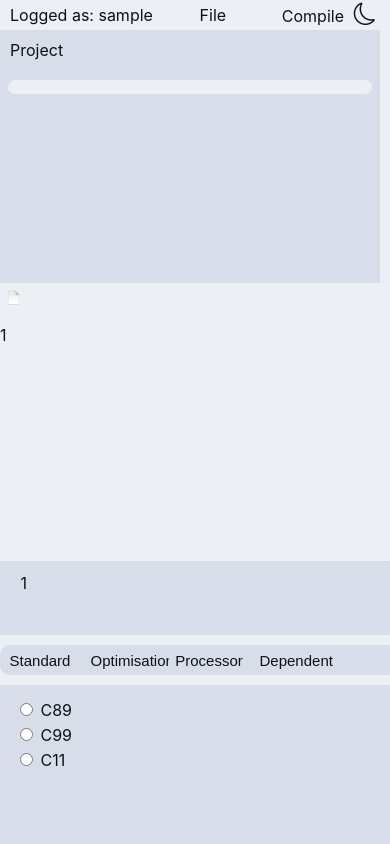
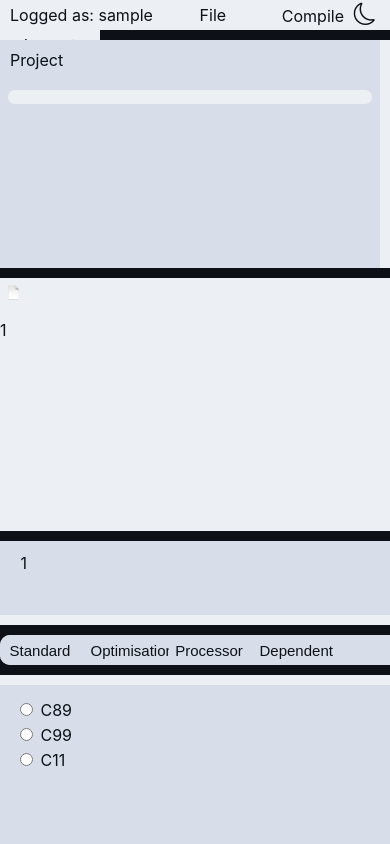
Before and after one commit to Klosiu889/WebIDE, a Django app: page /webIDE/ in a window 390 px wide; the page is wider, and only the part inside the window is pictured. Run offline with Django 4.2, Linux system fonts and the light colour scheme; the visitor is signed in with stand-in values (Sample User, id 1); data comes from the database, SQL or seed files in the repository; data that the repository does not hold is empty; some libraries are stand-ins or nearby versions.

Commit message:
[Django backend] Small fixes and packages updates.

```diff
--- a/Backend/webIDE/static/webIDE/Scripts/FilesServices.js
+++ b/Backend/webIDE/static/webIDE/Scripts/FilesServices.js
@@ -279,7 +279,7 @@ function saveChanges(evt) {
 		})
 }
 
-function downloadFile(evt) {
+function downloadFile() {
 	if (openedFile != null) {
 		const path_field = document.getElementById('download-path')
 		path_field.value = openedFile.path.toString()
@@ -290,7 +290,7 @@ addFileForm.addEventListener('submit', evt => addFile(evt))
 addDirForm.addEventListener('submit', evt => addDirectory(evt))
 deleteForm.addEventListener('submit', evt => deleteItem(evt))
 saveForm.addEventListener('submit', evt => saveChanges(evt))
-downloadForm.addEventListener('submit', evt => downloadFile(evt))
+downloadForm.addEventListener('submit', () => downloadFile())
 
 /*
  *  Compiler
--- a/Backend/webIDE/static/webIDE/Style/Colors.css
+++ b/Backend/webIDE/static/webIDE/Style/Colors.css
@@ -2,6 +2,7 @@
     --primary-color: #D8DEE9;
     --secondary-color: #ECEFF4;
     --trimary-color: #999;
+    --website-color: #0D1117;
     --text-color: #0D1117;
     --highlight-color: green;
     --button-hover-color: rgba(138, 168, 197);
@@ -11,6 +12,7 @@
     --primary-color: #0D1117;
     --secondary-color: #161B22;
     --text-color: #D8DEE9;
+    --website-color: #0D1117;
     --button-hover-color: #4C566A;
     --highlight-color: greenyellow;
 }
@@ -22,7 +24,7 @@
 }
 
 body {
-    background-color: var(--secondary-color);
+    background-color: var(--website-color);
 }
 
 .menu {
--- a/Backend/webIDE/static/webIDE/Style/ColorsCompressed.css
+++ /dev/null
@@ -1 +0,0 @@
-:root{--primary-color:#D8DEE9;--secondary-color:#ECEFF4;--trimary-color:#999;--text-color:#0D1117;--button-hover-color:rgba(138, 168, 197, 0.59)}.darkmode{--primary-color:#0D1117;--secondary-color:#161B22;--text-color:#D8DEE9;--button-hover-color:#4C566A}*{color:var(--text-color)}.code,.code button,.code textarea,.code-editor,.files-content,.menu,.menu button,body{background-color:var(--secondary-color)}.files,.fragment,.options,.tabs,.tabs-button{background-color:var(--primary-color)}.code button:hover,.menu button:hover,.tabs-button.active,.tabs-button:hover{background-color:var(--button-hover-color)}.files{border-right:10px solid var(--secondary-color)}.fragment{border-bottom:10px solid var(--secondary-color)}.options{border-top:10px solid var(--secondary-color)}::-webkit-scrollbar{background-color:var(--secondary-color)}::-webkit-scrollbar-thumb{background-color:var(--trimary-color)}::-webkit-scrollbar-thumb:hover{background-color:var(--button-hover-color)}::-webkit-scrollbar-corner{background-color:var(--secondary-color)}
--- a/Backend/webIDE/static/webIDE/Style/FileTreeCompressed.css
+++ /dev/null
@@ -1 +0,0 @@
-.tree img,.tree ul li{position:relative}.tree details>summary,.tree ul{list-style:none}.tree img{top:.5em;height:2em;width:2em}.tree ul{font-size:1em;margin:0;padding:0 0 0 2em}.tree summary{cursor:pointer}.tree details>summary::-webkit-details-marker{display:none}.tree summary::before{content:'\25B6';position:absolute;top:1em;left:-1em;font-size:1em;height:1em;width:1em}.tree details[open]>summary::before{content:'\25BC'}
--- a/Backend/webIDE/static/webIDE/Style/Layout.css
+++ b/Backend/webIDE/static/webIDE/Style/Layout.css
@@ -23,7 +23,7 @@ html, body {
         "files code fragment"
         "files tabs tabs"
         "files options options";
-    gap: 0;
+    gap: 10px;
 }
 
 @media(max-width: 660px){
@@ -41,7 +41,7 @@ html, body {
             "fragment"
             "tabs"
             "options";
-        gap: 0;
+        gap: 10px;
     }
 }
 
@@ -53,6 +53,7 @@ i {
 
     height: 30px;
     width: 30px;
+    border-radius: 15px;
 
     font-size: 1.4em;
 
```
Also changed, not shown: Backend/webIDE/static/webIDE/Style/LayoutCompressed.css (deleted, +0 -1 lines), Backend/webIDE/tests/test_models.py (+1 -1 lines), requirements.txt (+9 -8 lines), .pre-commit-config.yaml.
